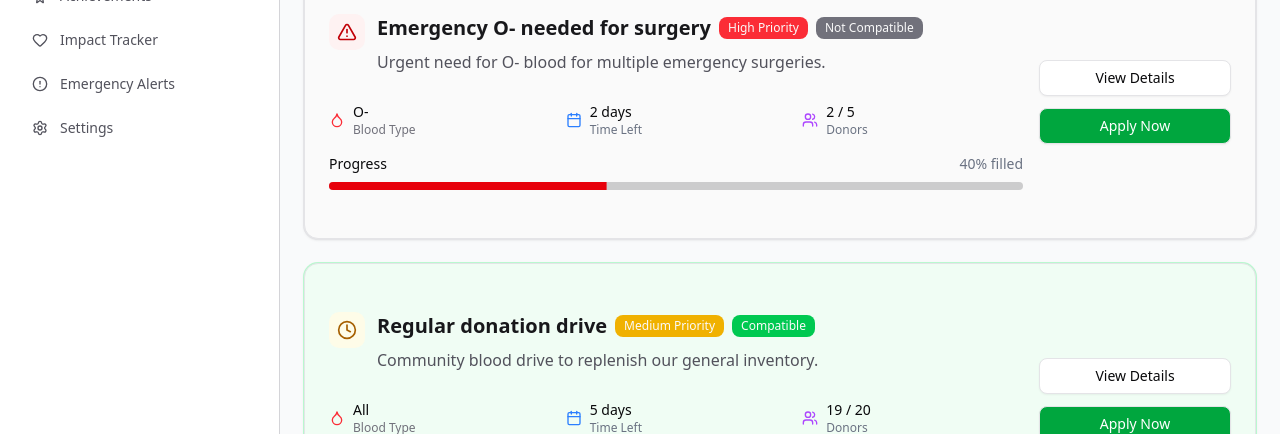
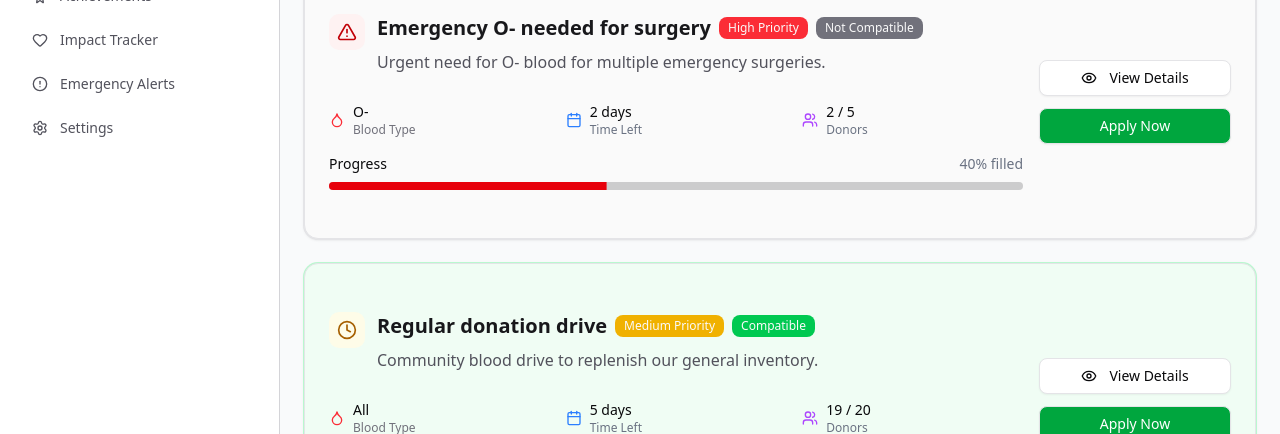
Before and after one commit to swp391-group-3/blood-donation-system-backend, a Next.js app in the folder frontend/: page /member/request in a window 1280 px wide. Shown: the part 291-725 px from the top of the page. Built offline with nearby package versions, Linux system fonts and the light colour scheme.

Commit message:
feat: add eye icon

```diff
--- a/frontend/src/app/member/request/page.tsx
+++ b/frontend/src/app/member/request/page.tsx
@@ -25,6 +25,7 @@ import {
     Clock,
     AlertTriangle,
     Heart,
+    Eye,
 } from 'lucide-react';
 import Link from 'next/link';
 import { mockRequests } from '../../../../constants/sample-data';
@@ -424,6 +425,7 @@ export default function BloodRequestPage() {
                                                         <Link
                                                             href={`/member/request/${request.id}`}
                                                         >
+                                                            <Eye className="h-4 w-4 mr-1" />
                                                             View Details
                                                         </Link>
                                                     </Button>
```
